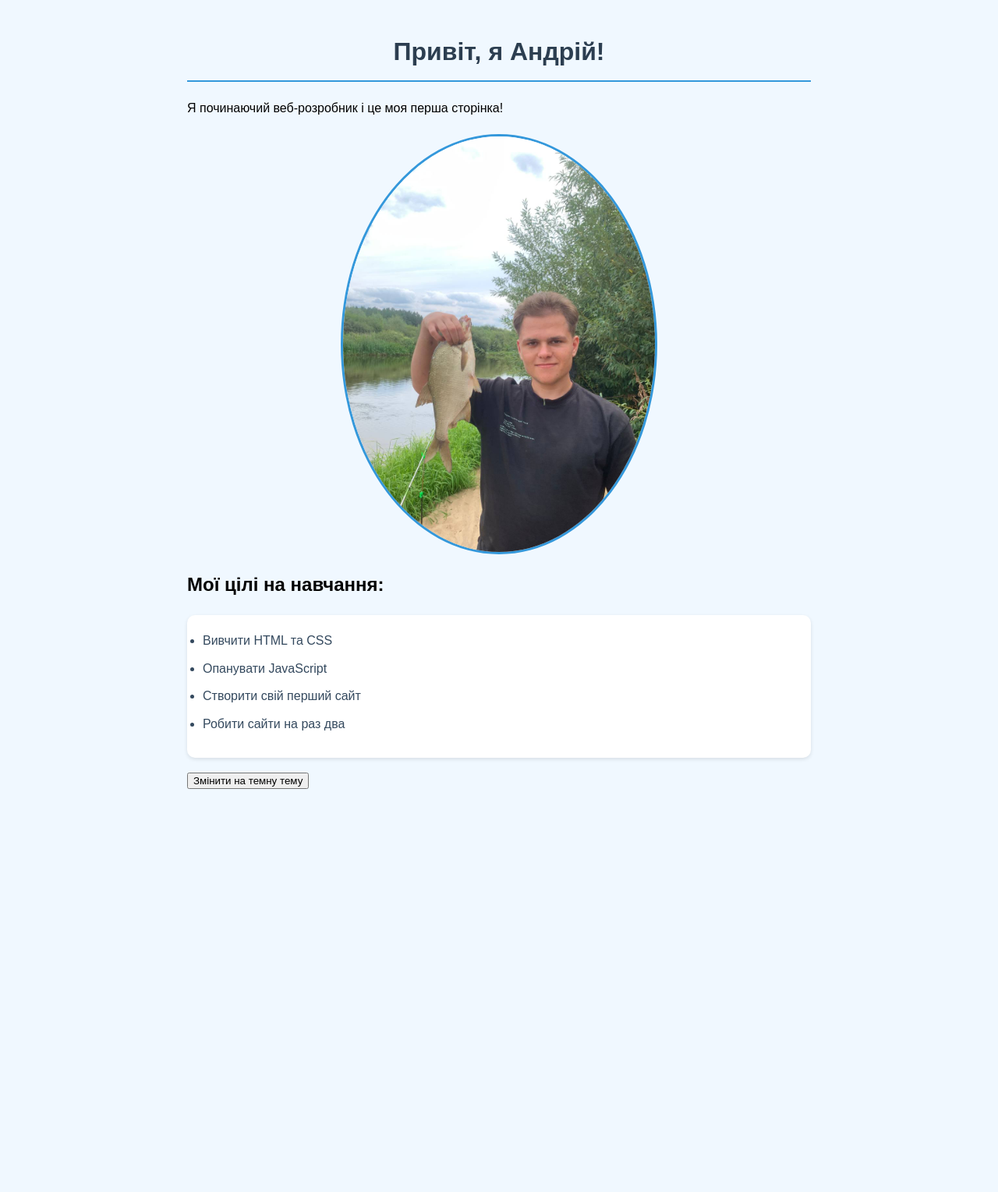
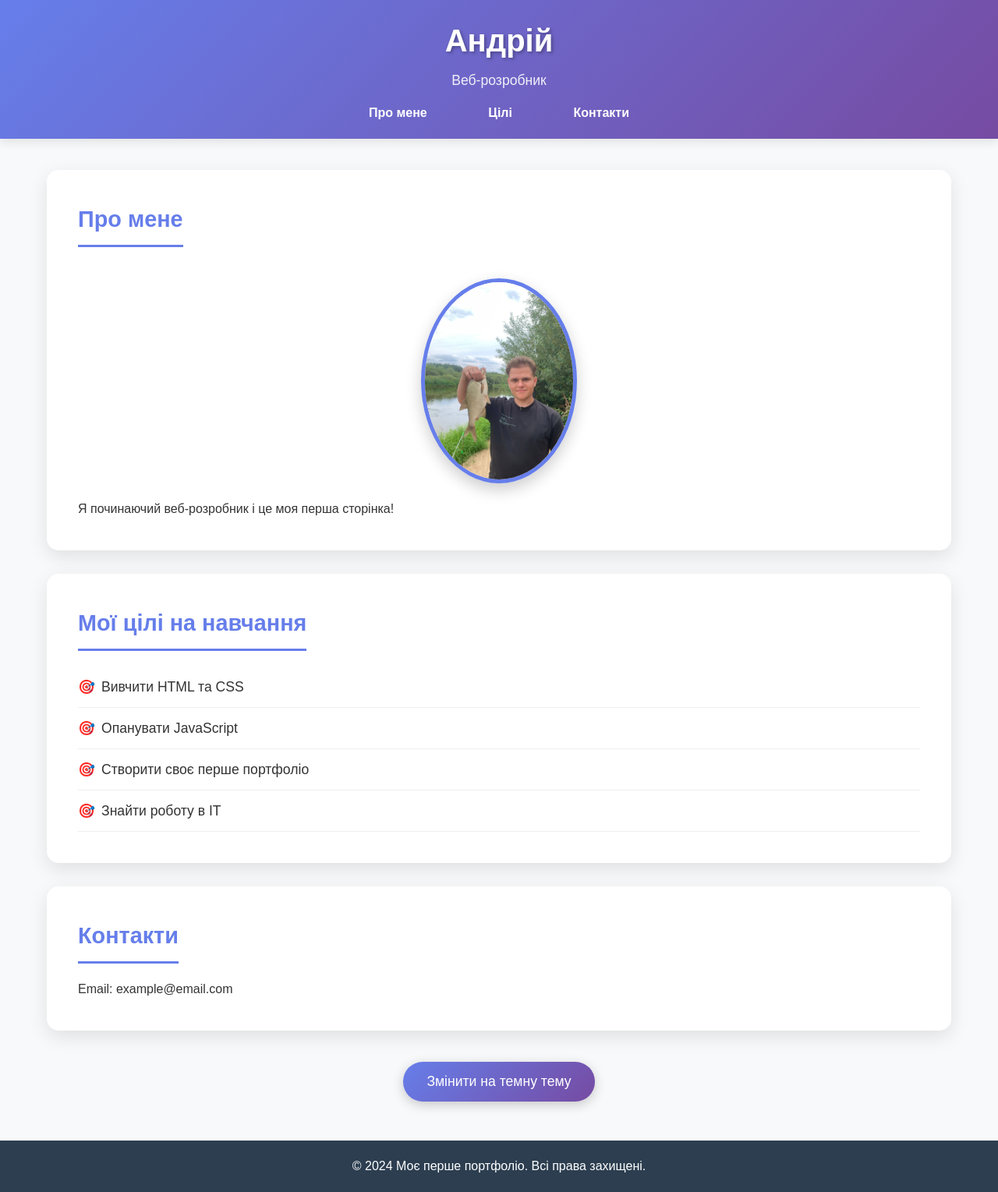
Before and after one commit to andrewsimog13-lab/my-portfolio, a plain HTML site: page index.html in a window 1280 px wide. Shown: the whole page at 78% size. Before the commit the page ends 1033 px from the top, so only its background shows below. Drawn offline with Linux system fonts and the light colour scheme.

Commit message:
Add files via upload

```diff
--- a/index.html
+++ b/index.html
@@ -7,22 +7,59 @@
     <link rel="stylesheet" href="style.css">
 </head>
 <body>
-    <h1>Привіт, я Андрій!</h1>
+<!-- Шапка сайту -->
+<header class="header">
+    <!-- Твоє ім'я як логотип -->
+    <div class="logo">
+        <h1>Андрій</h1>
+        <p>Веб-розробник</p>
+    </div>
+
+    <!-- Головна навігація -->
+    <nav class="main-nav">
+        <a href="#about">Про мене</a>
+        <a href="#goals">Цілі</a>
+        <a href="#contacts">Контакти</a>
+    </nav>
+</header>
+
+    <!-- Головний контент -->
+    <main class="main-content">
+        <!-- Секція "Про мене" -->
+        <section id="about" class="about-section">
+            <h2>Про мене</h2>
+            <img src="my-photo.jpg" alt="Моє фото" width="200">
             <p>Я починаючий веб-розробник і це моя перша сторінка!</p>
-       <!-- Додаємо фото -->
-    <img src="my-photo.jpg" alt="Моє фото" width="400">
+        </section>
 
-    <!-- Додаємо список цілей -->
-    <h2>Мої цілі на навчання:</h2>
+        <!-- Секція "Мої цілі" -->
+        <section id="goals" class="goals-section">
+            <h2>Мої цілі на навчання</h2>
             <ul>
                 <li>Вивчити HTML та CSS</li>
                 <li>Опанувати JavaScript</li>
-        <li>Створити свій перший сайт</li>
-        <li>Робити сайти на раз два</li>
+                <li>Створити своє перше портфоліо</li>
+                <li>Знайти роботу в IT</li>
             </ul>
-    <!-- Додаємо кнопку для зміни теми -->
+        </section>
+
+        <!-- Секція "Контакти" -->
+        <section id="contacts" class="contacts-section">
+            <h2>Контакти</h2>
+            <p>Email: example@email.com</p>
+        </section>
+    </main>
+
+    <!-- Кнопка зміни теми -->
+    <div class="theme-switcher">
         <button id="themeButton">Змінити на темну тему</button>
-    <!-- Підключаємо JavaScript -->
+    </div>
+
+    <!-- Підвал сайту -->
+    <footer class="footer">
+        <p>&copy; 2024 Моє перше портфоліо. Всі права захищені.</p>
+    </footer>
+
     <script src="script.js"></script>
 </body>
 </html>
--- a/style.css
+++ b/style.css
@@ -1,78 +1,244 @@
-/* Це коментар в CSS. Все, що між цими символами - не впливає на сторінку */
-
-/* Стилі для всього тіла сторінки */
-body {
-    font-family: Arial, sans-serif; /* Змінює шрифт */
-    max-width: 800px; /* Обмежує ширину контенту */
-    margin: 0 auto; /* Вирівнює по центру */
-    padding: 20px; /* Додає відступи всередині */
-    background-color: #f0f8ff; /* Дуже світлий блакитний фон */
-    line-height: 1.6; /* Робить текст більш читабельним */
+/* Скидання базових стилів */
+* {
+    margin: 0;
+    padding: 0;
+    box-sizing: border-box;
 }
 
-/* Стилі для головного заголовка */
-h1 {
-    color: #2c3e50; /* Темно-синій колір */
-    text-align: center; /* Вирівнює текст по центру */
-    border-bottom: 2px solid #3498db; /* Синя лінія під заголовком */
-    padding-bottom: 10px; /* Відступ між текстом і лінією */
+/* Основний стиль для body */
+body {
+    font-family: 'Arial', sans-serif;
+    line-height: 1.6;
+    color: #333;
+    background-color: #f8f9fa;
 }
 
-/* Стилі для фото */
-img {
-    border-radius: 50%; /* Робить фото круглим! */
-    display: block; /* Робить фото блоковим елементом */
-    margin: 20px auto; /* Вирівнює фото по центру */
-    border: 3px solid #3498db; /* Синя рамка навколо фото */
+/* СТИЛІ ДЛЯ ШАПКИ */
+.header {
+    background: linear-gradient(135deg, #667eea 0%, #764ba2 100%);
+    color: white;
+    padding: 20px 0;
+    text-align: center;
+    box-shadow: 0 4px 12px rgba(0,0,0,0.1);
 }
 
-/* Стилі для списку цілей */
-ul {
-    background-color: white; /* Білий фон для списку */
-    padding: 20px; /* Відступи всередині списку */
-    border-radius: 10px; /* Заокруглені кути */
-    box-shadow: 0 2px 5px rgba(0,0,0,0.1); /* Легка тінь */
+.logo h1 {
+    font-size: 2.5rem;
+    margin-bottom: 5px;
+    text-shadow: 2px 2px 4px rgba(0,0,0,0.3);
 }
 
-/* Стилі для кожного пункту списку */
-li {
-    margin-bottom: 10px; /* Відступ між пунктами */
-    color: #34495e; /* Колір тексту */
-}/* Адаптивність для мобільних пристроїв */
-@media (max-width: 768px) {
-    body {
-        padding: 15px;
-        max-width: 100%;
-    }
+.logo p {
+    font-size: 1.1rem;
+    opacity: 0.9;
+}
 
-    h1 {
-        font-size: 24px;
-    }
+/* СТИЛІ ДЛЯ НАВІГАЦІЇ */
+.main-nav {
+    margin-top: 15px;
+}
 
-    img {
-        width: 150px;
-        height: 150px;
-    }
+.main-nav a {
+    color: white;
+    text-decoration: none;
+    margin: 0 15px;
+    padding: 10px 20px;
+    border-radius: 25px;
+    transition: all 0.3s ease;
+    border: 2px solid transparent;
+    font-weight: bold;
+}
 
-    p {
-        font-size: 16px;
-    }
-}/* Стилі для темної теми */
+.main-nav a:hover {
+    background-color: rgba(255,255,255,0.2);
+    border-color: rgba(255,255,255,0.5);
+    transform: translateY(-2px);
+}
+
+/* СТИЛІ ДЛЯ ОСНОВНОГО КОНТЕНТУ */
+.main-content {
+    max-width: 1200px;
+    margin: 40px auto;
+    padding: 0 20px;
+}
+
+/* СТИЛІ ДЛЯ СЕКЦІЙ */
+.about-section, .goals-section, .contacts-section {
+    background: white;
+    margin: 30px 0;
+    padding: 40px;
+    border-radius: 15px;
+    box-shadow: 0 8px 25px rgba(0,0,0,0.1);
+    transition: transform 0.3s ease;
+}
+
+.about-section:hover, .goals-section:hover, .contacts-section:hover {
+    transform: translateY(-5px);
+}
+
+.about-section h2, .goals-section h2, .contacts-section h2 {
+    color: #667eea;
+    margin-bottom: 20px;
+    font-size: 1.8rem;
+    border-bottom: 3px solid #667eea;
+    padding-bottom: 10px;
+    display: inline-block;
+}
+
+/* СТИЛІ ДЛЯ ФОТО */
+.about-section img {
+    border-radius: 50%;
+    display: block;
+    margin: 20px auto;
+    border: 5px solid #667eea;
+    box-shadow: 0 8px 20px rgba(0,0,0,0.2);
+    transition: transform 0.3s ease;
+}
+
+.about-section img:hover {
+    transform: scale(1.05);
+}
+
+/* СТИЛІ ДЛЯ СПИСКУ */
+.goals-section ul {
+    list-style-type: none;
+}
+
+.goals-section li {
+    padding: 12px 0;
+    border-bottom: 1px solid #eee;
+    font-size: 1.1rem;
+    position: relative;
+    padding-left: 30px;
+}
+
+.goals-section li:before {
+    content: "🎯";
+    position: absolute;
+    left: 0;
+    top: 50%;
+    transform: translateY(-50%);
+}
+
+/* СТИЛІ ДЛЯ КНОПКИ ТЕМИ */
+.theme-switcher {
+    text-align: center;
+    margin: 30px 0;
+}
+
+#themeButton {
+    background: linear-gradient(135deg, #667eea 0%, #764ba2 100%);
+    color: white;
+    border: none;
+    padding: 15px 30px;
+    border-radius: 25px;
+    font-size: 1.1rem;
+    cursor: pointer;
+    transition: all 0.3s ease;
+    box-shadow: 0 4px 15px rgba(0,0,0,0.2);
+}
+
+#themeButton:hover {
+    transform: translateY(-3px);
+    box-shadow: 0 6px 20px rgba(0,0,0,0.3);
+}
+
+/* СТИЛІ ДЛЯ ПІДВАЛУ */
+.footer {
+    background: #2c3e50;
+    color: white;
+    text-align: center;
+    padding: 20px;
+    margin-top: 50px;
+}/* 🌙 СТИЛІ ДЛЯ ТЕМНОЇ ТЕМИ */
 body.dark-theme {
     background-color: #1a1a1a;
-    color: #ffffff;
+    color: #e0e0e0;
 }
 
-body.dark-theme h1 {
-    color: #ffffff;
-    border-bottom-color: #ff6b6b;
+body.dark-theme .header {
+    background: linear-gradient(135deg, #2d3748 0%, #4a5568 100%);
+    box-shadow: 0 4px 12px rgba(0,0,0,0.3);
 }
 
-body.dark-theme ul {
-    background-color: #2d2d2d;
-    color: #ffffff;
+body.dark-theme .main-nav a {
+    color: #e2e8f0;
+    background-color: rgba(255,255,255,0.1);
 }
 
-body.dark-theme li {
-    color: #ffffff;
+body.dark-theme .main-nav a:hover {
+    background-color: rgba(255,255,255,0.2);
+    border-color: #667eea;
 }
+
+body.dark-theme .about-section,
+body.dark-theme .goals-section,
+body.dark-theme .contacts-section {
+    background: #2d3748;
+    color: #e2e8f0;
+    box-shadow: 0 8px 25px rgba(0,0,0,0.3);
+    border: 1px solid #4a5568;
+}
+
+body.dark-theme .about-section h2,
+body.dark-theme .goals-section h2,
+body.dark-theme .contacts-section h2 {
+    color: #81e6d9;
+    border-bottom-color: #81e6d9;
+}
+
+body.dark-theme .about-section img {
+    border-color: #81e6d9;
+    box-shadow: 0 8px 20px rgba(0,0,0,0.4);
+}
+
+body.dark-theme .goals-section li {
+    border-bottom-color: #4a5568;
+    color: #cbd5e0;
+}
+
+body.dark-theme .goals-section li:before {
+    content: "🚀"; /* Змінив іконку для темної теми */
+}
+
+body.dark-theme #themeButton {
+    background: linear-gradient(135deg, #81e6d9 0%, #4fd1c7 100%);
+    color: #2d3748;
+    font-weight: bold;
+}
+
+body.dark-theme #themeButton:hover {
+    box-shadow: 0 6px 20px rgba(129, 230, 217, 0.4);
+}
+
+body.dark-theme .footer {
+    background: #1a202c;
+    color: #a0aec0;
+}
+
+/* 🌟 ДОДАТКОВІ ЕФЕКТИ ДЛЯ ТЕМНОЇ ТЕМИ */
+body.dark-theme .main-nav a {
+    position: relative;
+    overflow: hidden;
+}
+
+body.dark-theme .main-nav a::after {
+    content: '';
+    position: absolute;
+    bottom: 0;
+    left: -100%;
+    width: 100%;
+    height: 2px;
+    background: #81e6d9;
+    transition: left 0.3s ease;
+}
+
+body.dark-theme .main-nav a:hover::after {
+    left: 0;
+}
+
+/* ✨ ПЛАВНІ ПЕРЕХОДИ МІЖ ТЕМАМИ */
+body, .header, .about-section, .goals-section, .contacts-section,
+#themeButton, .footer, .main-nav a {
+    transition: all 0.4s ease-in-out;
+}
```
Lines whose indentation alone changed are shown as unchanged.
